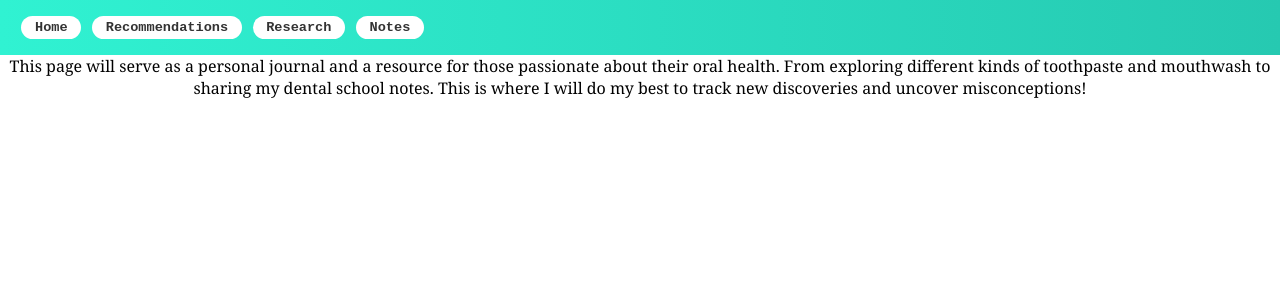
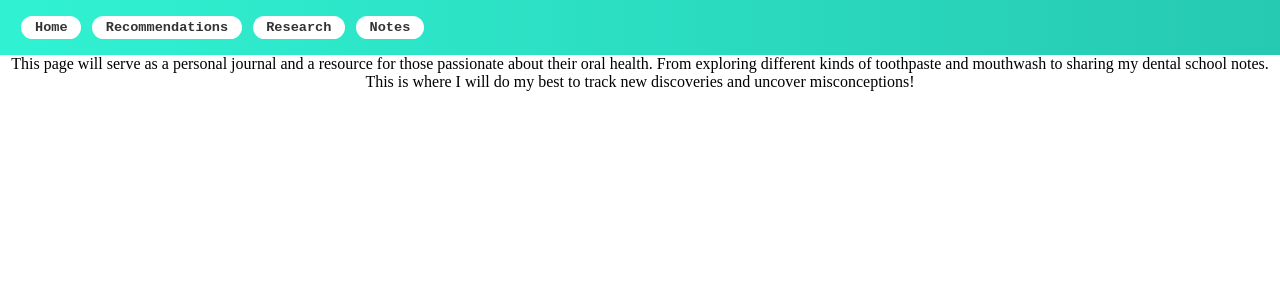
Before and after one commit to MonicaMayer33/Mouth-Notes, a Jekyll site: the page built from index.md, in a window 1280 px wide. Shown: the top 300 px of the page. Built offline with Jekyll 4.4.1, drawn with Linux system fonts in a browser that asks for light colours.

Commit message:
Update default.html

```diff
--- a/_layouts/default.html
+++ b/_layouts/default.html
@@ -37,7 +37,7 @@
 
     .center-text {
       text-align: center;
-      font-family: 'Georgia', serif; /* center text font */
+      font-family: 'Comfortaa', serif; /* center text font */
     }
   </style>
 </head>
```
